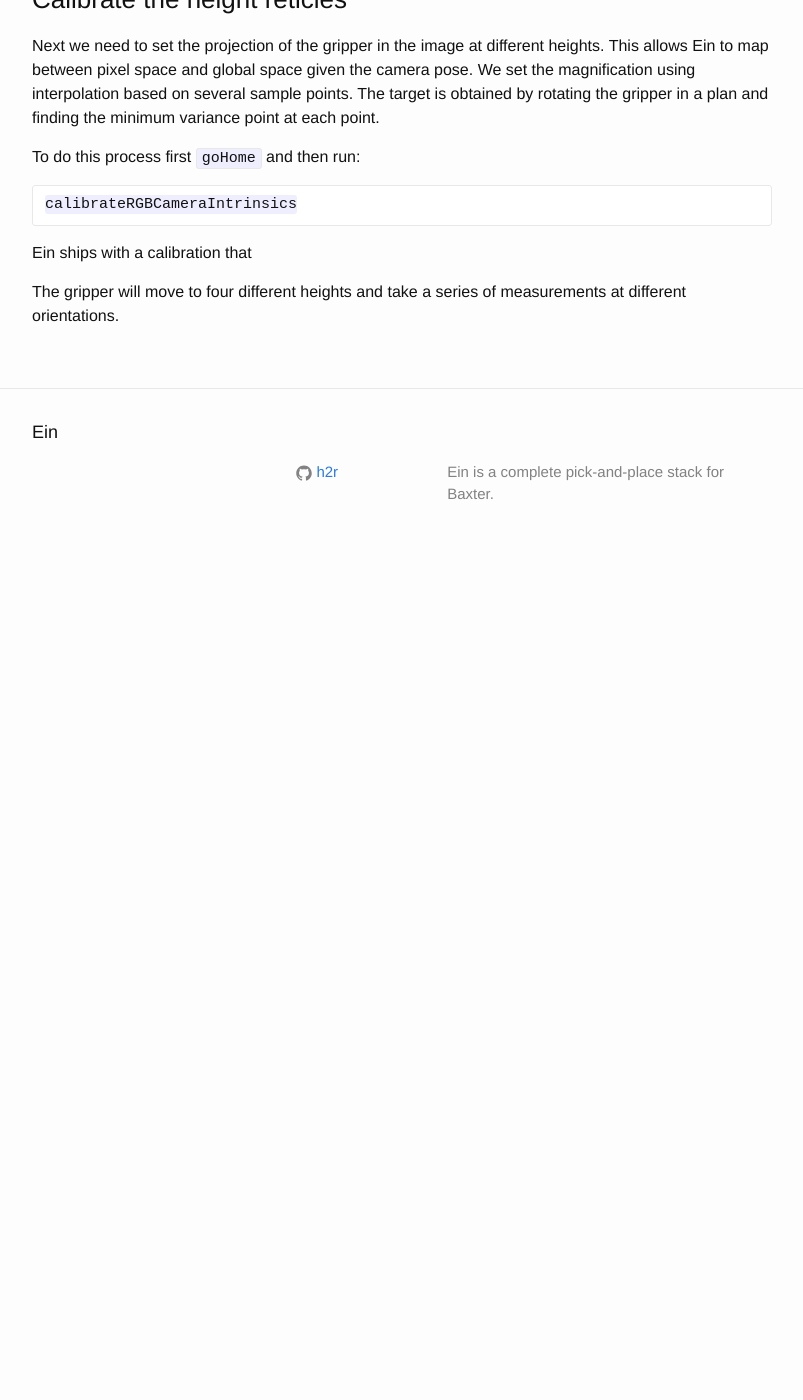
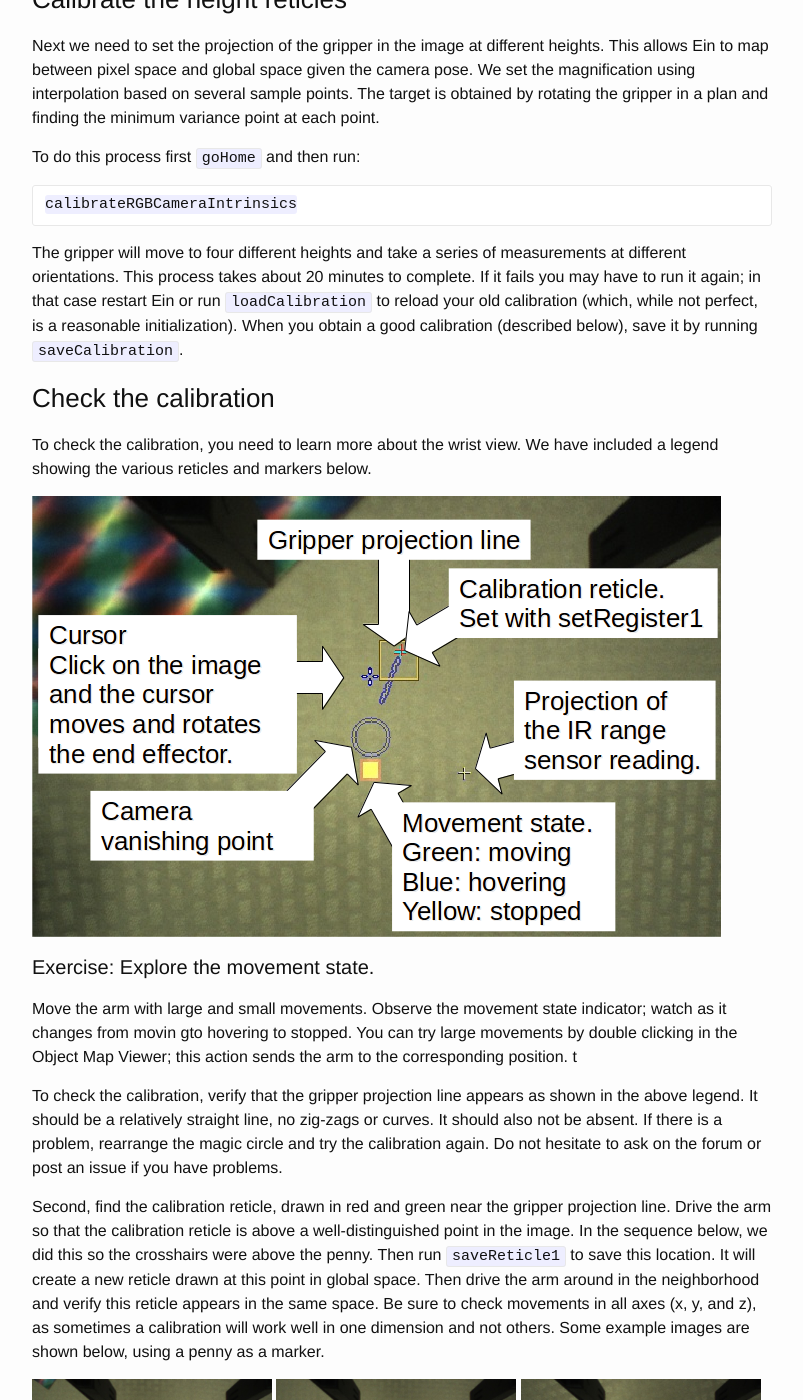
Before and after one commit to h2r/ein, a Jekyll site: the page built from calibration.md, in a window 1280 px wide and 1400 px high, scrolled down 2564 px. Shown: the whole window, without its empty margins (238-1041 px from the left). Built offline with Jekyll 4.4.1, drawn with Linux system fonts in a browser that asks for light colours; before the commit the page ends 3130 px from its top, so only the background shows below that.

Commit message:
checking calibration
Former-commit-id: b8af02154f8c8bd1e863bd47780a3e845ab5d893

````diff
--- a/calibration.md
+++ b/calibration.md
@@ -110,7 +110,50 @@ To do this process first `goHome` and then run:
 calibrateRGBCameraIntrinsics
 ```
 
-Ein ships with a calibration that
+The gripper will move to four different heights and take a series of
+measurements at different orientations.  This process takes about 20
+minutes to complete.  If it fails you may have to run it again; in
+that case restart Ein or run `loadCalibration` to reload your old
+calibration (which, while not perfect, is a reasonable
+initialization).  When you obtain a good calibration (described
+below), save it by running `saveCalibration`.
 
-The gripper will move to four different heights and take a series of
-measurements at different orientations.
+### Check the calibration
+
+To check the calibration, you need to learn more about the wrist view.
+We have included a legend showing the various reticles and markers
+below.
+
+![Rendered Wrist View](../assets/wristviewLegend.png)
+
+
+#### Exercise:  Explore the movement state.
+
+Move the arm with large and small movements.  Observe the movement
+state indicator; watch as it changes from movin gto hovering to
+stopped.  You can try large movements by double clicking in the Object
+Map Viewer; this action sends the arm to the corresponding position.  t
+
+
+To check the calibration, verify that the gripper projection line
+appears as shown in the above legend.  It should be a relatively
+straight line, no zig-zags or curves.  It should also not be absent.
+If there is a problem, rearrange the magic circle and try the
+calibration again.  Do not hesitate to ask on the forum or post an
+issue if you have problems.
+
+Second, find the calibration reticle, drawn in red and green near the
+gripper projection line.  Drive the arm so that the calibration
+reticle is above a well-distinguished point in the image.  In the
+sequence below, we did this so the crosshairs were above the penny.
+Then run `saveReticle1` to save this location.  It will create a new
+reticle drawn at this point in global space.  Then drive the arm
+around in the neighborhood and verify this reticle appears in the same
+space.  Be sure to check movements in all axes (x, y, and z), as
+sometimes a calibration will work well in one dimension and not
+others.  Some example images are shown below, using a penny as a
+marker.
+
+<img src="../assets/renderedwristview_calibrated1.jpg" alt="Rendered Wrist View Calibrated 1" width="240"/>
+<img src="../assets/renderedwristview_calibrated2.jpg" alt="Rendered Wrist View Calibrated 2" width="240"/>
+<img src="../assets/renderedwristview_calibrated4.jpg" alt="Rendered Wrist View Calibrated 3" width="240"/>
````
Also changed, not shown: getstarted.md (+1 -1 lines), assets/renderedwristview.jpg (added), assets/renderedwristview_calibrated1.jpg (added), assets/renderedwristview_calibrated2.jpg (added), assets/renderedwristview_calibrated3.jpg (added), assets/renderedwristview_calibrated4.jpg (added), assets/wristviewLegend.png (added), 1 other file.
